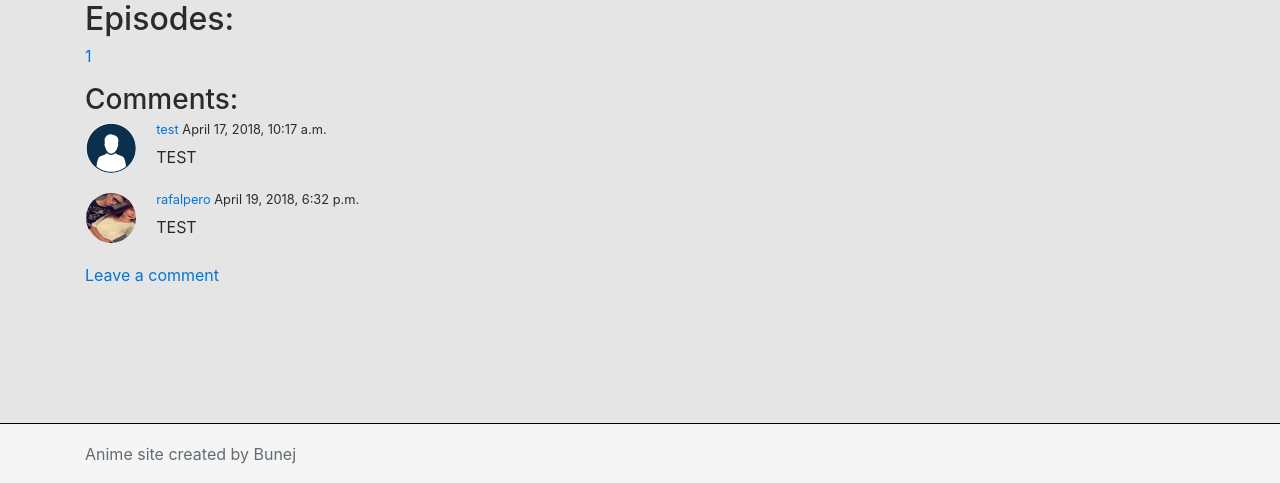
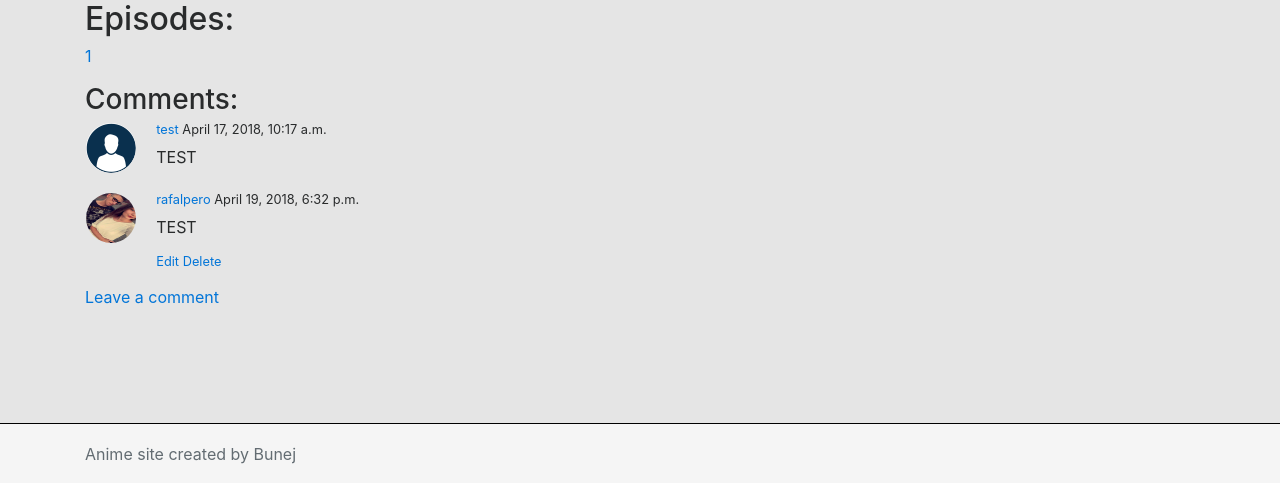
Before and after one commit to Bunej/Anime_django_site, a Django app: a page that uses home/templates/home/anime_detail.html in a window 1280 px wide. Shown: the part 317-800 px from the top of the page. Run offline with Django 3.2, Linux system fonts and the light colour scheme; a user stored in the database is signed in; data comes from the database, SQL or seed files in the repository; both versions use the stored data as it was after the commit; some libraries are stand-ins or nearby versions.

Commit message:
Added delete and edit comment

```diff
--- a/home/templates/home/anime_detail.html
+++ b/home/templates/home/anime_detail.html
@@ -30,6 +30,11 @@
                 <div class="comment-body">
                     <p>{{ comment.body }}</p>
                 </div>
+                {% if comment.user == request.user.userprofile %}
+                    <h6 class="small comment-meta">
+                       <a href="{% url 'edit_comment' slug=anime.slug id=comment.id %}">Edit</a>
+                        <a href="{% url 'delete_comment' slug=anime.slug id=comment.id %}">Delete</a></h6>
+                {% endif %}
             </div>
         </div>
         {% endfor %}
--- a/home/urls.py
+++ b/home/urls.py
@@ -5,5 +5,7 @@ from . import views
 urlpatterns = [
     path('', views.index, name='index'),
     re_path(r'^episode/(?P<slug>[\w-]+)/$', views.anime_title, name='anime_title'),
-    re_path(r'^episode/(?P<slug>[\w-]+)/comment/$', views.add_comment, name='add_comment')
+    re_path(r'^episode/(?P<slug>[\w-]+)/comment/$', views.add_comment, name='add_comment'),
+    re_path(r'^episode/(?P<slug>[\w-]+)/edit/(?P<id>\d+)/?', views.edit_comment, name='edit_comment'),
+    re_path(r'^episode/(?P<slug>[\w-]+)/delete/(?P<id>\d+)/?', views.delete_comment, name='delete_comment'),
 ]
--- a/home/views.py
+++ b/home/views.py
@@ -1,6 +1,8 @@
 from django.shortcuts import render, redirect, get_object_or_404
 from .models import Anime, Episode, Comment
 from .forms import CommentForm
+from accounts.models import UserProfile
+
 
 
 def index(request):
@@ -33,3 +35,28 @@ def add_comment(request, slug):
         form = CommentForm()
         context = {'form': form}
         return render(request, 'home/add_comment.html', context)
+
+
+def edit_comment(request, slug, id=None):
+    anime = get_object_or_404(Anime, slug=slug)
+    comment = get_object_or_404(Comment, id=id)
+    form = CommentForm(request.POST, instance=comment)
+    if request.method == 'POST' or 'GET':
+        if form.is_valid():
+            comment = form.save(commit=False)
+            comment.anime = anime
+            comment.body
+            comment.save()
+            return redirect('anime_title', slug=slug)
+        else:
+            form = CommentForm()
+            context = {'form': form}
+            return render(request, 'home/edit-comment.html', context)
+
+
+def delete_comment(request, slug , id=None):
+    anime = get_object_or_404(Anime, slug=slug)
+    comment = get_object_or_404(Comment, id=id)
+    if request.method == 'GET':
+        comment.delete()
+        return redirect('anime_title', slug=slug)
```
Also changed, not shown: home/templates/home/edit-comment.html (added, +12 -0 lines), db.sqlite3.
